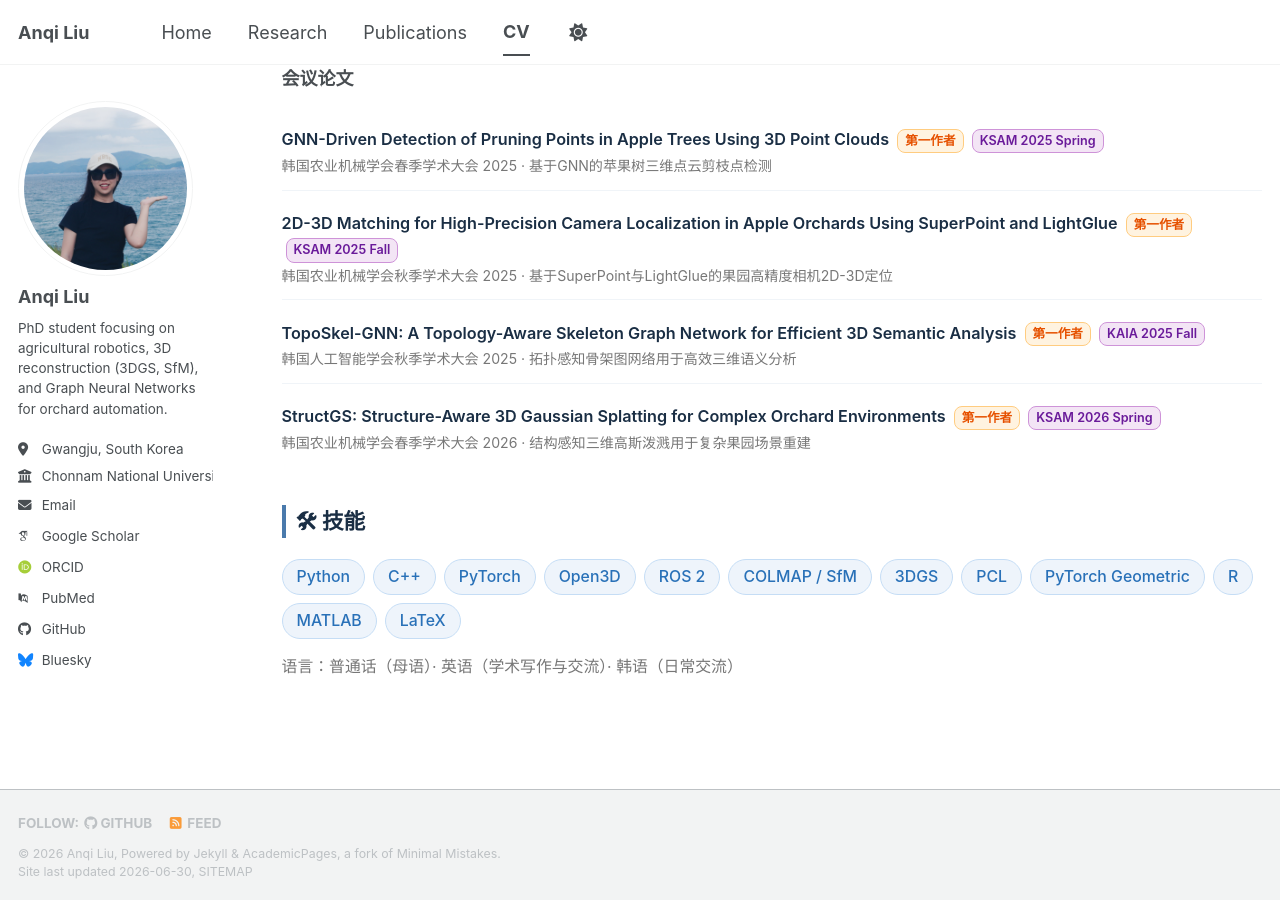
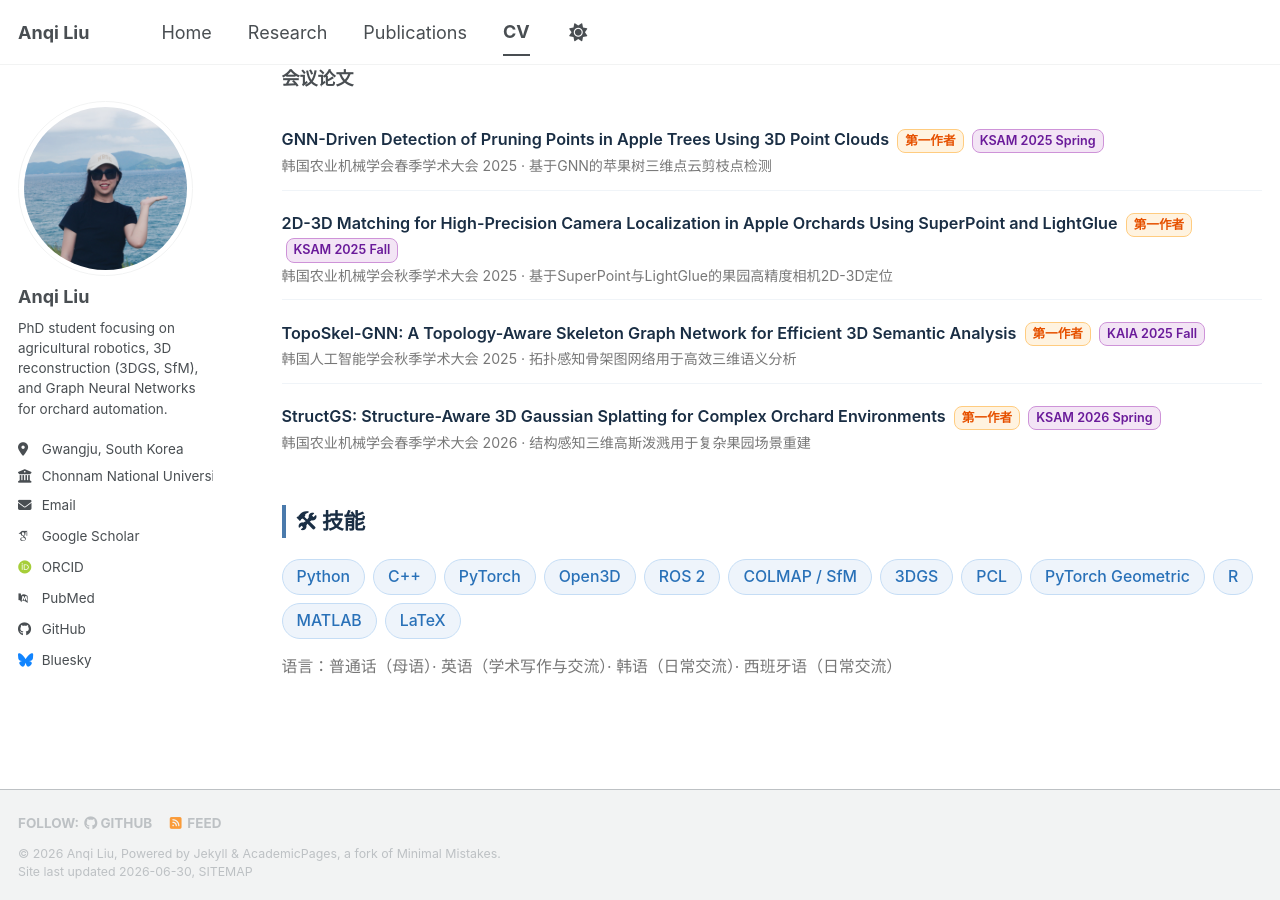
Before and after one commit to Anqi00/AnqiLiu, a Jekyll site: the page built from _pages/cv.md, in a window 1280 px wide and 900 px high, scrolled down 2327 px. Built offline with Jekyll 4.4.1, drawn with Linux system fonts in a browser that asks for light colours; some web fonts are replaced; a script bundle is joined from its source files by our own code; library files that are not in the unit come from our copies.

Commit message:
Add Spanish to language skills in CV
Co-Authored-By: Claude Sonnet 4.6 <noreply@anthropic.com>

```diff
--- a/_pages/cv.md
+++ b/_pages/cv.md
@@ -475,4 +475,4 @@ author_profile: true
   <span class="research-tag">LaTeX</span>
 </div>
 
-<p style="font-size:0.88em;color:#777;margin-top:1em;">语言：普通话（母语）· 英语（学术写作与交流）· 韩语（日常交流）</p>
+<p style="font-size:0.88em;color:#777;margin-top:1em;">语言：普通话（母语）· 英语（学术写作与交流）· 韩语（日常交流）· 西班牙语（日常交流）</p>
```
